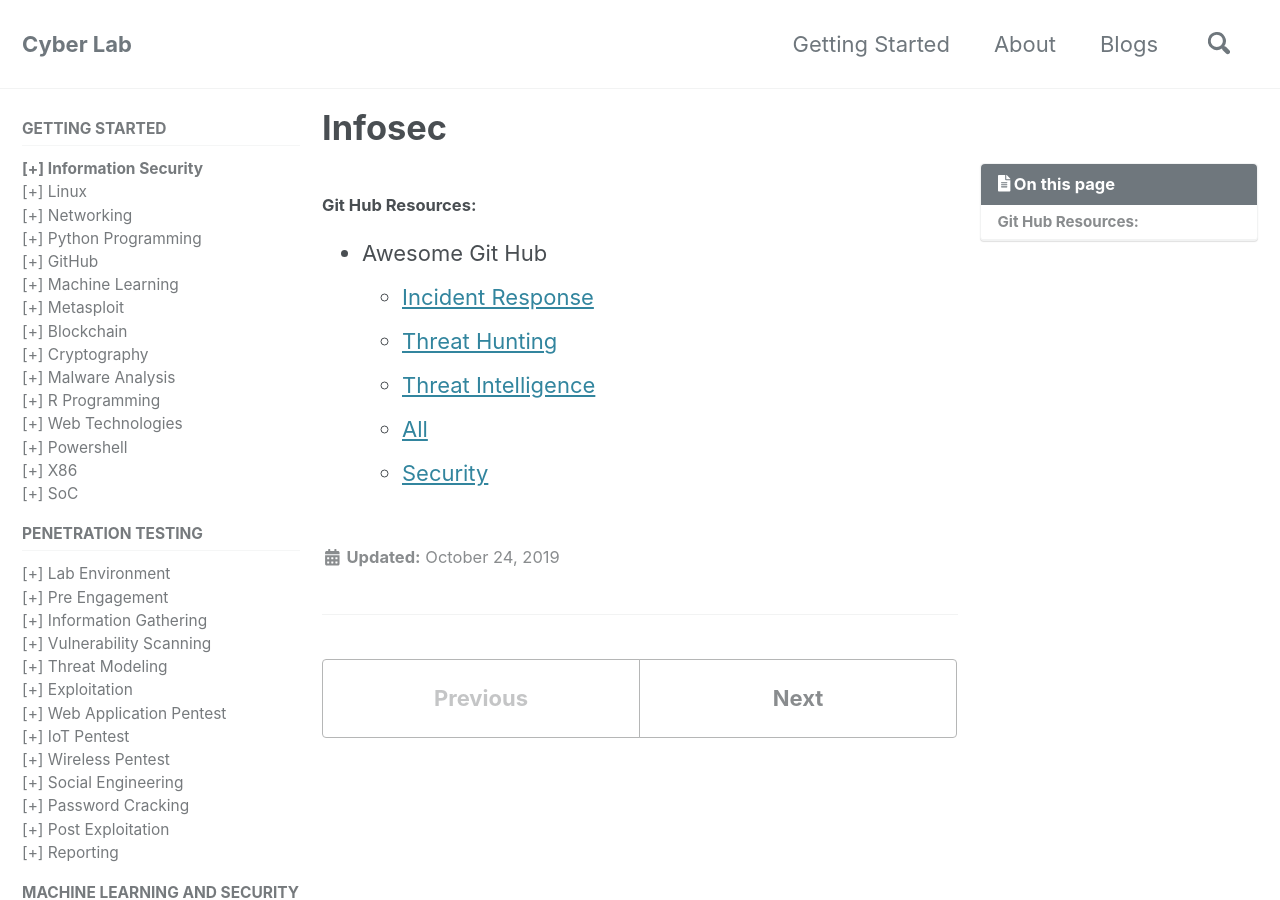
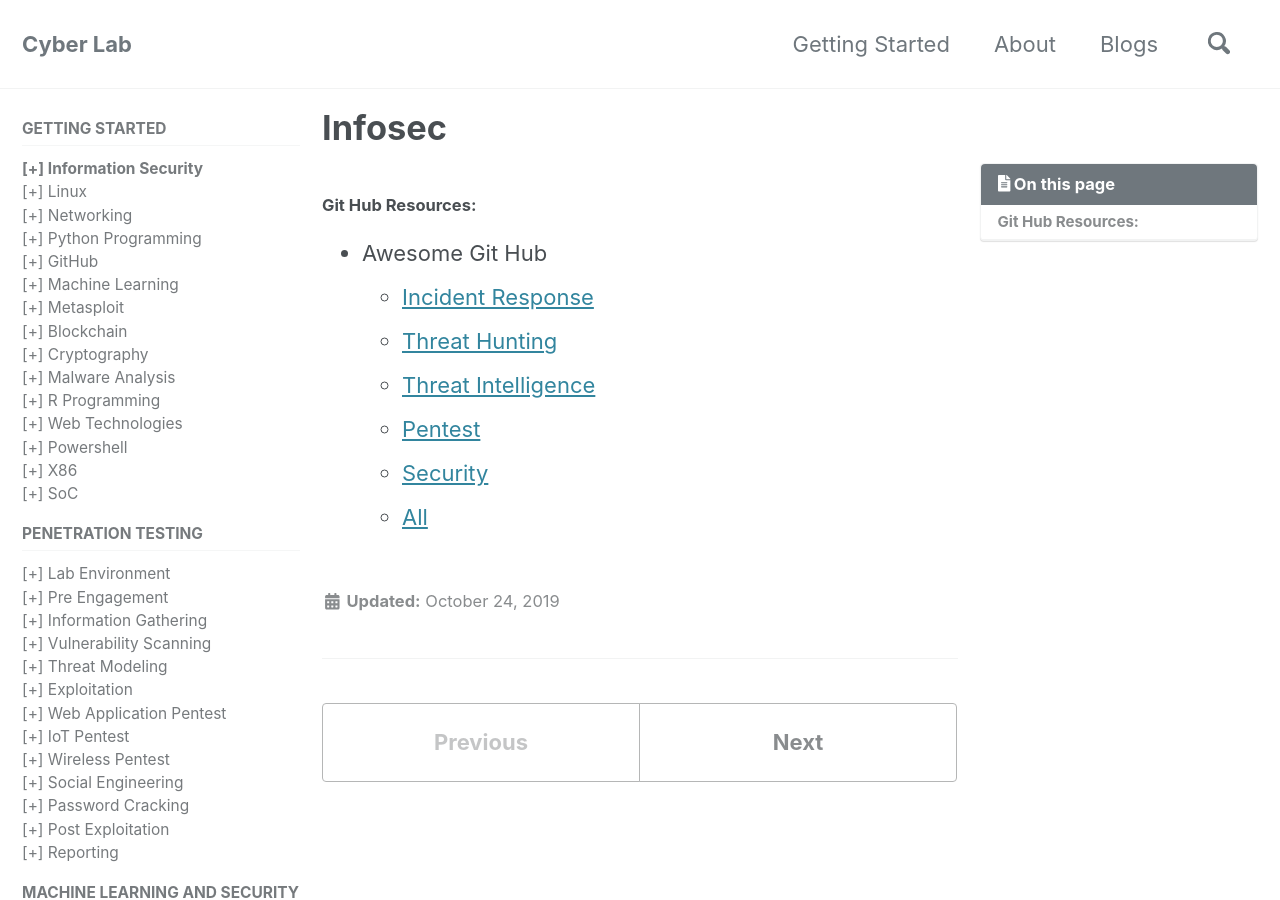
Before and after one commit to mohareti/cyberlab, a Jekyll site: the page built from _docs/01_infosec-101.md, in a window 1280 px wide and 900 px high. Built offline with Jekyll 4.4.1, drawn with Linux system fonts in a browser that asks for light colours; cached includes are drawn as plain includes; nearby versions of some CDN libraries.

Commit message:
Update 01_infosec-101.md

```diff
--- a/_docs/01_infosec-101.md
+++ b/_docs/01_infosec-101.md
@@ -10,5 +10,6 @@ toc: true
   - [Incident Response](https://github.com/meirwah/awesome-incident-response)
   - [Threat Hunting](https://github.com/0x4D31/awesome-threat-detection)
   - [Threat Intelligence](https://github.com/hslatman/awesome-threat-intelligence)
+  - [Pentest](https://github.com/enaqx/awesome-pentest)
+  - [Security](https://github.com/sbilly/awesome-security)
   - [All](https://github.com/sindresorhus/awesome)
-  - [Security](https://github.com/sbilly/awesome-security)
```
